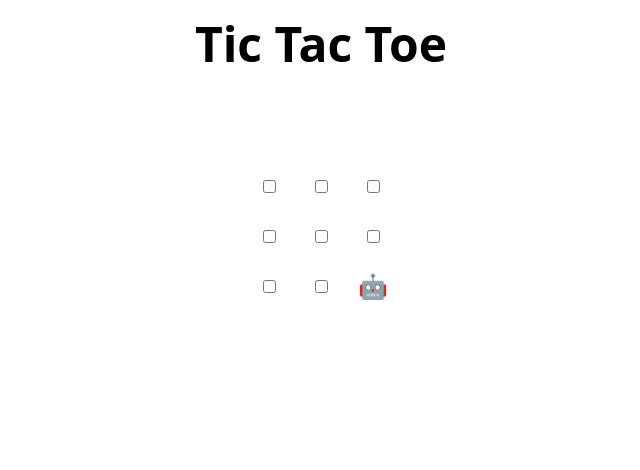
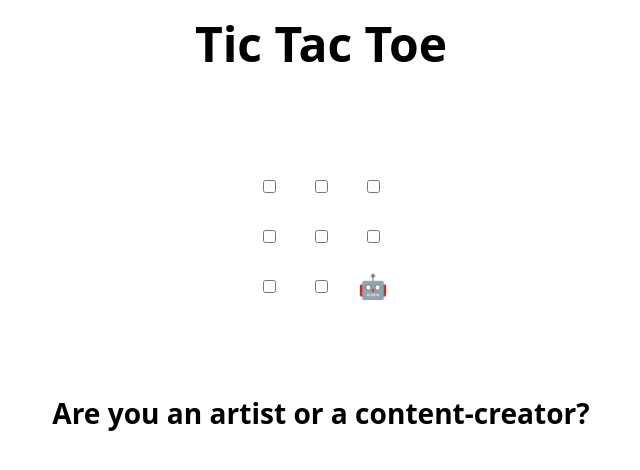
Before and after one commit to justinwbaldwin/review_pull_requests, a plain HTML site: page index.html in a window 1280 px wide. Shown: the whole page, without its empty margins (319-959 px from the left). Drawn offline with Linux system fonts and the light colour scheme.

Commit message:
Update index.html
I added an inspirational, open-ended question.

```diff
--- a/index.html
+++ b/index.html
@@ -48,7 +48,7 @@
 </table>
 
 <h2 hidden>Game over, refresh to play again 🧑‍💻 🤖!</h2>
-
+<h3>Are you an artist or a content-creator?<h/3>
 <script>
   // Initialization
   const boxes = Array.from(document.querySelectorAll('td'))
```
